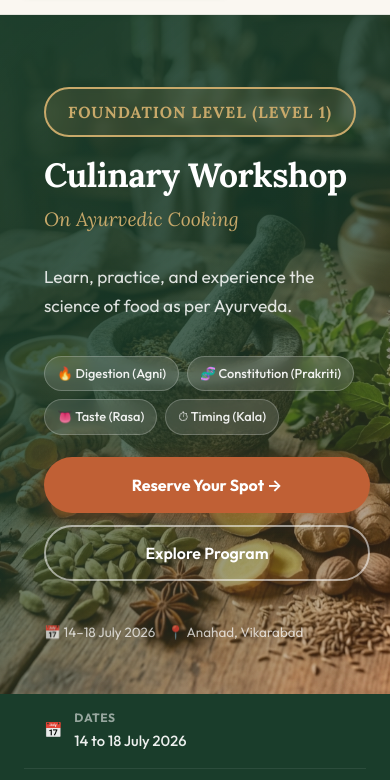
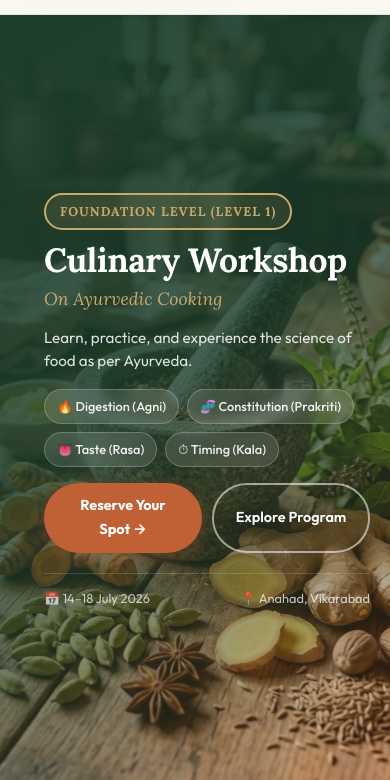
Before and after one commit to PadmanagasriGundubogula/aahaar-vidhi-, a plain HTML site: page index.html in a window 390 px wide. Shown: the part 58-838 px from the top of the page. Drawn offline with Linux system fonts and the light colour scheme.

Commit message:
style: optimize mobile hero height, spacing, and layout to prevent scrolling to see time and venue details

```diff
--- a/index.html
+++ b/index.html
@@ -20,7 +20,7 @@
   <link
     href="https://fonts.googleapis.com/css2?family=Lora:ital,wght@0,400;0,600;0,700;1,400;1,600&family=Outfit:wght@300;400;500;600;700&display=swap"
     rel="stylesheet">
-  <link rel="stylesheet" href="styles.css?v=3">
+  <link rel="stylesheet" href="styles.css?v=4">
 </head>
 
 <body>
@@ -618,7 +618,7 @@
     </div>
   </div>
 
-  <script src="script.js?v=3"></script>
+  <script src="script.js?v=4"></script>
 </body>
 
 </html>
--- a/styles.css
+++ b/styles.css
@@ -1791,35 +1791,77 @@ textarea {
 
   /* Hero */
   .hero {
-    min-height: 80vh;
-    padding: 72px 20px 50px;
+    min-height: calc(100vh - 72px);
+    padding: 24px 20px;
+    display: flex;
+    align-items: center;
+  }
+
+  .hero-badge {
+    font-size: 0.8rem;
+    padding: 6px 14px;
+    margin-bottom: 12px;
   }
 
   .hero-h1 {
-    font-size: 2.6rem;
+    font-size: 2.1rem;
+    margin-bottom: 6px;
   }
 
   .hero-sub {
-    font-size: 1.2rem;
-  }
-
-  .hero-meta {
-    gap: 12px;
-  }
-
-  .hero-meta span {
-    font-size: 0.84rem;
+    font-size: 1.1rem;
+    margin-bottom: 14px;
+  }
+
+  .hero-tagline {
+    font-size: 0.95rem;
+    margin-bottom: 16px;
+    line-height: 1.5;
+  }
+
+  .hero-pillars {
+    gap: 6px;
+    margin-bottom: 16px;
+  }
+
+  .pillar-chip {
+    font-size: 0.78rem;
+    padding: 5px 12px;
   }
 
   .hero-actions {
-    flex-direction: column;
-    gap: 12px;
-  }
-
-  .btn-primary,
-  .btn-outline {
+    flex-direction: row;
+    gap: 10px;
+    margin-bottom: 20px;
+  }
+
+  .btn-primary {
+    font-size: 0.9rem;
+    padding: 11px 20px;
+    flex: 1;
     text-align: center;
     justify-content: center;
+  }
+
+  .btn-outline {
+    font-size: 0.9rem;
+    padding: 10px 18px;
+    flex: 1;
+    text-align: center;
+    justify-content: center;
+  }
+
+  .hero-meta {
+    display: flex;
+    flex-direction: row;
+    justify-content: space-between;
+    gap: 10px;
+    border-top: 1px solid rgba(255, 255, 255, 0.15);
+    padding-top: 14px;
+  }
+
+  .hero-meta span {
+    font-size: 0.8rem;
   }
 
   /* Info bar */
```
